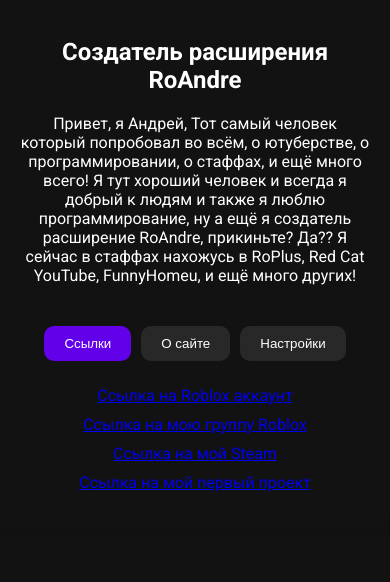
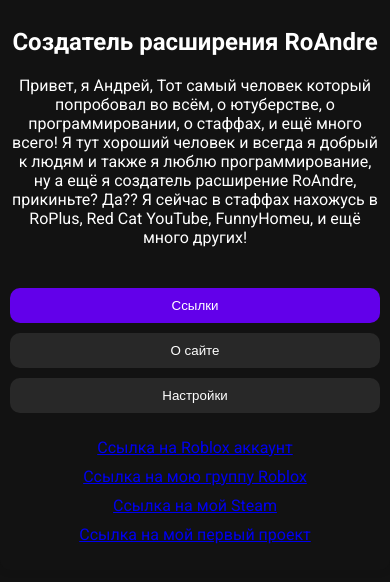
Before and after one commit to AndreyCatm/Andrey, a plain HTML site: page index.html in a window 390 px wide. Both pictures are taken after a click on the button "Закончить настройку". Shown: the part 290-872 px from the top of the page. Before the commit the page ends 844 px from the top, so only its background shows below. Drawn offline with Linux system fonts and the light colour scheme.

Commit message:
styles.css

```diff
--- a/styles.css
+++ b/styles.css
@@ -93,6 +93,7 @@ header .settings-button:hover {
     display: flex;
     justify-content: center;
     margin-top: 20px;
+    flex-wrap: wrap;
 }
 
 .tab-button {
@@ -174,6 +175,7 @@ header .settings-button:hover {
     color: var(--text-color);
     padding: 20px;
     border-radius: 10px;
+    box-shadow: 0 0 10px rgba(0, 0, 0, 0.3);
     text-align: center;
 }
 
@@ -205,3 +207,22 @@ header .settings-button:hover {
     background-color: var(--primary-color);
     color: #ffffff;
 }
+
+@media (max-width: 600px) {
+    .container {
+        padding: 10px;
+    }
+
+    .tabs {
+        flex-direction: column;
+    }
+
+    .tab-button {
+        width: 100%;
+        margin: 5px 0;
+    }
+
+    .settings-content label, .settings-content select, .settings-content button {
+        width: 100%;
+    }
+}
```
